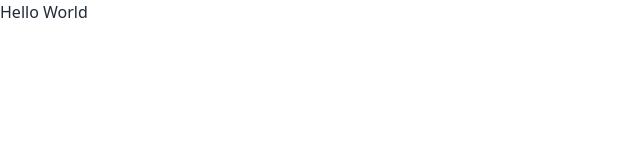
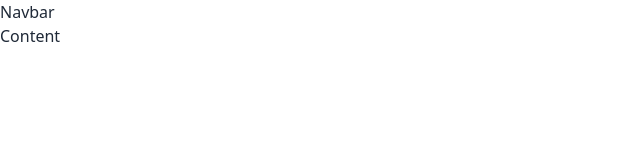
Before and after one commit to Pashovski/github-finder, a React (Create React App) app: page / in a window 1280 px wide. Shown: the top 160 px of the page, without its empty margins (0-640 px from the left). Built offline with nearby package versions, Linux system fonts and the light colour scheme.

Commit message:
added a navbar

```diff
--- a/src/App.js
+++ b/src/App.js
@@ -1,11 +1,16 @@
-
+import {BrowserRouter as Router, Route} from 'react-router-dom'
+import Navbar from "./components/layout/Navbar";
 
 function App() {
   return (
-    <div>
-      <h1>Hello World</h1>
+    <Router>
+        <div className="flex-col justify-between h-screen">
 
-    </div>
+      <Navbar />
+
+      <main>Content</main>
+        </div>
+    </Router>
   );
 }
 
--- a/src/components/layout/Navbar.jsx
+++ b/src/components/layout/Navbar.jsx
@@ -1,5 +1,21 @@
-function Navbar() {
-  return <div></div>;
+import { FaGithub } from "react-icons/fa";
+import { Link } from "react-router-dom";
+import PropTypes from "prop-types";
+
+function Navbar({ title }) {
+  return (
+    <nav className="navbar mb-12 shadow-lg bg-neutral text-neutral-content">
+      Navbar
+    </nav>
+  );
 }
 
+Navbar.defaultProps = {
+  title: "Github Finder",
+};
+
+Navbar.propTypes = {
+  title: PropTypes.string,
+};
+
 export default Navbar;
```
